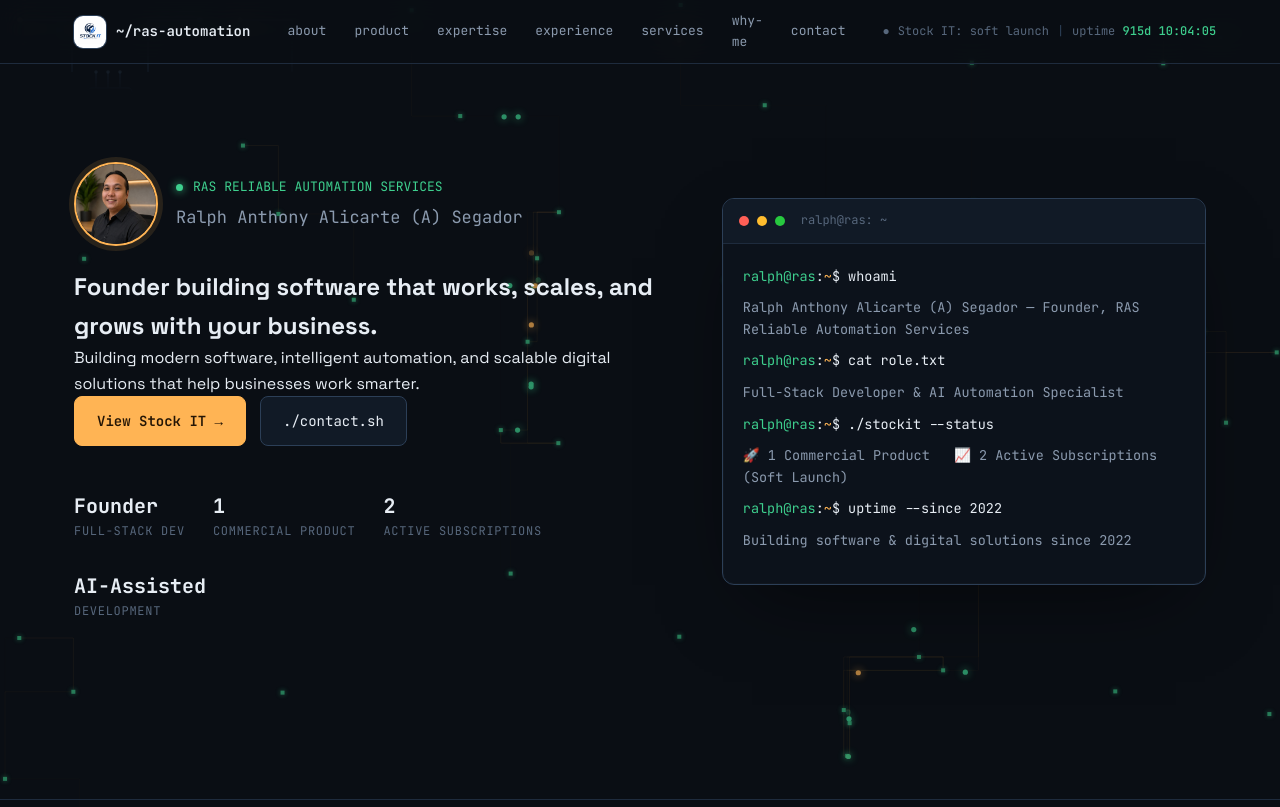
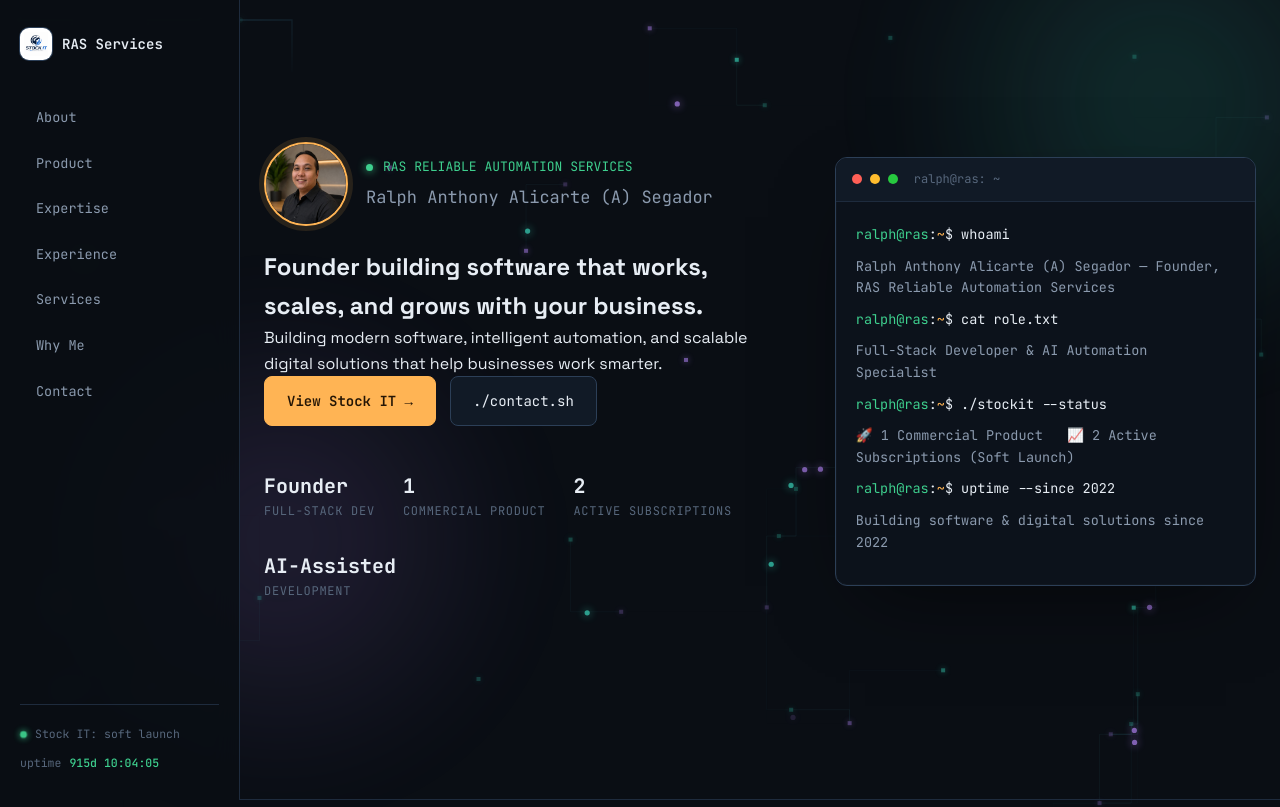
Before and after one commit to RASegador/My-Portfolio, a plain HTML site: page index.html in a window 1280 px wide. Shown: the top 807 px of the page. Drawn offline with Linux system fonts and the light colour scheme; animation ran at ten frames a second.

Commit message:
Sidebar nav, RAS Services branding, neon circuit theme

```diff
--- a/index.html
+++ b/index.html
@@ -28,13 +28,13 @@
     --sans:'Space Grotesk', -apple-system, BlinkMacSystemFont, sans-serif;
     --display:'Chakra Petch', var(--sans);
     --radius:10px;
-    --nav-h:64px;
+    --sidebar-w:240px;
     --maxw:1180px;
     --ease:cubic-bezier(.16,.84,.44,1);
   }
 
   *,*::before,*::after{box-sizing:border-box; margin:0; padding:0;}
-  html{scroll-behavior:smooth; scroll-padding-top:var(--nav-h);}
+  html{scroll-behavior:smooth; scroll-padding-top:20px;}
   body{
     background:var(--bg);
     color:var(--text-primary);
@@ -67,6 +67,15 @@
     animation:chipGlow 6s ease-in-out infinite;
   }
   @keyframes chipGlow{0%,100%{opacity:.5;}50%{opacity:.72;}}
+  .led{opacity:.18; animation-name:ledBlink; animation-timing-function:ease-in-out; animation-iteration-count:infinite;}
+  .led-teal{filter:drop-shadow(0 0 3px rgba(62,230,200,.9));}
+  .led-purple{filter:drop-shadow(0 0 3px rgba(185,138,255,.9));}
+  @keyframes ledBlink{0%,20%,26%,100%{opacity:.15;}23%{opacity:1;}}
+
+  .glow-orb{position:fixed; z-index:0; pointer-events:none; border-radius:50%; filter:blur(60px); animation:orbPulse 9s ease-in-out infinite;}
+  .glow-orb.orb-teal{top:-180px; right:-160px; width:560px; height:560px; background:radial-gradient(circle, rgba(62,230,200,0.22), transparent 70%);}
+  .glow-orb.orb-purple{top:35%; left:calc(var(--sidebar-w) - 220px); width:520px; height:520px; background:radial-gradient(circle, rgba(185,138,255,0.16), transparent 70%); animation-delay:2.5s;}
+  @keyframes orbPulse{0%,100%{opacity:.55;}50%{opacity:1;}}
 
   main, header, footer{position:relative; z-index:1;}
   section{padding:120px 0; border-bottom:1px solid var(--border);}
@@ -95,35 +104,43 @@
 
   @keyframes blink{0%,49%{opacity:1;}50%,100%{opacity:0;}}
 
-  /* status bar / nav */
-  .statusbar{position:fixed; top:0; left:0; right:0; z-index:50; height:var(--nav-h); background:rgba(10,14,20,0.72); backdrop-filter:blur(14px); border-bottom:1px solid var(--border);}
-  .statusbar-inner{max-width:var(--maxw); margin:0 auto; padding:0 24px; height:100%; display:flex; align-items:center; justify-content:space-between; gap:24px;}
+  /* sidebar nav */
+  .sidebar{
+    position:fixed; top:0; left:0; bottom:0; width:var(--sidebar-w); z-index:60;
+    background:rgba(10,14,20,0.88); backdrop-filter:blur(14px); border-right:1px solid var(--border);
+    display:flex; flex-direction:column; padding:28px 20px; gap:36px; overflow-y:auto;
+    transition:transform .3s var(--ease);
+  }
   .brand{font-family:var(--mono); font-weight:600; font-size:14px; display:flex; align-items:center; gap:10px; white-space:nowrap;}
   .brand .dot{width:8px; height:8px; border-radius:50%; background:var(--accent2); box-shadow:0 0 8px var(--accent2); animation:pulse 2.4s ease-in-out infinite;}
   @keyframes pulse{0%,100%{opacity:1; transform:scale(1);}50%{opacity:.55; transform:scale(.8);}}
 
-  .nav-links{display:flex; gap:2px; align-items:center;}
-  .nav-links a{font-family:var(--mono); font-size:13px; color:var(--text-secondary); padding:8px 13px; border-radius:6px; transition:color .2s, background .2s; position:relative;}
-  .nav-links a:hover{color:var(--text-primary); background:var(--surface);}
-  .nav-links a.active{color:var(--accent);}
-  .nav-links a.active::after{content:""; position:absolute; left:13px; right:13px; bottom:2px; height:2px; background:var(--accent);}
+  .side-nav{display:flex; flex-direction:column; gap:2px;}
+  .side-nav a{font-family:var(--mono); font-size:13.5px; color:var(--text-secondary); padding:11px 14px; border-radius:8px; border-left:2px solid transparent; transition:color .2s, background .2s, border-color .2s; white-space:nowrap;}
+  .side-nav a:hover{color:var(--text-primary); background:var(--surface);}
+  .side-nav a.active{color:var(--accent); background:var(--surface); border-left-color:var(--accent);}
 
-  .nav-status{display:flex; align-items:center; gap:8px; font-family:var(--mono); font-size:12px; color:var(--text-dim); white-space:nowrap;}
-  .nav-status b{color:var(--accent2); font-weight:500;}
+  .sidebar-status{margin-top:auto; padding-top:20px; border-top:1px solid var(--border); display:flex; flex-direction:column; gap:10px; font-family:var(--mono); font-size:11.5px; color:var(--text-dim);}
+  .sidebar-status .status-line{display:flex; align-items:center; gap:8px;}
+  .sidebar-status .dot{width:7px; height:7px; border-radius:50%; background:var(--accent2); box-shadow:0 0 8px var(--accent2); animation:pulse 2.4s ease-in-out infinite; flex-shrink:0;}
+  .sidebar-status b{color:var(--accent2); font-weight:500;}
 
-  .nav-toggle{display:none; width:38px; height:38px; border-radius:8px; border:1px solid var(--border); background:var(--surface); align-items:center; justify-content:center; flex-direction:column; gap:4px;}
-  .nav-toggle span{width:16px; height:2px; background:var(--text-primary); transition:transform .25s, opacity .25s;}
-  .nav-toggle.open span:nth-child(1){transform:translateY(6px) rotate(45deg);}
-  .nav-toggle.open span:nth-child(2){opacity:0;}
-  .nav-toggle.open span:nth-child(3){transform:translateY(-6px) rotate(-45deg);}
+  .sidebar-toggle{
+    display:none; position:fixed; top:18px; left:18px; z-index:70; width:42px; height:42px; border-radius:10px;
+    background:var(--surface); border:1px solid var(--border-bright); align-items:center; justify-content:center; flex-direction:column; gap:4px;
+  }
+  .sidebar-toggle span{width:18px; height:2px; background:var(--text-primary); transition:transform .25s, opacity .25s;}
+  .sidebar-toggle.open span:nth-child(1){transform:translateY(6px) rotate(45deg);}
+  .sidebar-toggle.open span:nth-child(2){opacity:0;}
+  .sidebar-toggle.open span:nth-child(3){transform:translateY(-6px) rotate(-45deg);}
 
-  .mobile-menu{display:none; position:fixed; top:var(--nav-h); left:0; right:0; z-index:49; background:var(--bg-elevated); border-bottom:1px solid var(--border); padding:12px; flex-direction:column; gap:2px; transform:translateY(-8px); opacity:0; pointer-events:none; transition:transform .25s var(--ease), opacity .25s var(--ease);}
-  .mobile-menu.open{transform:translateY(0); opacity:1; pointer-events:auto;}
-  .mobile-menu a{font-family:var(--mono); font-size:14px; padding:12px 14px; border-radius:8px; color:var(--text-secondary);}
-  .mobile-menu a:hover{background:var(--surface); color:var(--text-primary);}
+  .sidebar-backdrop{position:fixed; inset:0; z-index:55; background:rgba(0,0,0,.55); opacity:0; pointer-events:none; transition:opacity .3s;}
+  .sidebar-backdrop.show{opacity:1; pointer-events:auto;}
+
+  main, footer{margin-left:var(--sidebar-w);}
 
   /* hero */
-  #hero{min-height:100vh; display:flex; align-items:center; padding-top:calc(var(--nav-h) + 40px); border-bottom:1px solid var(--border);}
+  #hero{min-height:100vh; display:flex; align-items:center; padding-top:64px; border-bottom:1px solid var(--border);}
   .hero-grid{display:grid; grid-template-columns:1.1fr .9fr; gap:56px; align-items:center;}
   .hero-kicker{font-family:var(--mono); font-size:13px; color:var(--accent2); margin-bottom:18px; display:flex; align-items:center; gap:10px;}
   .hero-kicker .dot{width:7px; height:7px; border-radius:50%; background:var(--accent2); box-shadow:0 0 8px var(--accent2);}
@@ -311,10 +328,11 @@
     .contact-grid{grid-template-columns:1fr;}
     .feature-grid{grid-template-columns:repeat(2,1fr);}
     .why-grid{grid-template-columns:1fr;}
-    .nav-links{display:none;}
-    .nav-status{display:none;}
-    .nav-toggle{display:flex;}
-    .mobile-menu{display:flex;}
+    .sidebar{transform:translateX(-100%);}
+    .sidebar.open{transform:translateX(0);}
+    .sidebar-toggle{display:flex;}
+    main, footer{margin-left:0;}
+    #hero{padding-top:88px;}
     section{padding:88px 0;}
     .exp-panel{padding:30px; gap:28px;}
   }
@@ -339,66 +357,63 @@
 <svg class="circuit-bg" xmlns="http://www.w3.org/2000/svg" preserveAspectRatio="none" aria-hidden="true">
   <defs>
     <pattern id="circuitPattern" width="220" height="220" patternUnits="userSpaceOnUse">
-      <rect x="88" y="88" width="44" height="44" rx="4" fill="none" stroke="#2c4360" stroke-width="1.5"/>
-      <path d="M96 88 V72 M108 88 V72 M120 88 V72" stroke="#2c4360" stroke-width="1.3"/>
-      <path d="M96 132 V148 M108 132 V148 M120 132 V148" stroke="#2c4360" stroke-width="1.3"/>
-      <path d="M88 96 H72 M88 108 H72 M88 120 H72" stroke="#2c4360" stroke-width="1.3"/>
-      <path d="M132 96 H148 M132 108 H148 M132 120 H148" stroke="#2c4360" stroke-width="1.3"/>
-      <path d="M72 72 V20 H20" fill="none" stroke="#2c4360" stroke-width="1.3"/>
-      <path d="M148 72 V20 H200" fill="none" stroke="#2c4360" stroke-width="1.3"/>
-      <path d="M72 148 V200 H20" fill="none" stroke="#2c4360" stroke-width="1.3"/>
-      <path d="M148 148 V200 H200" fill="none" stroke="#2c4360" stroke-width="1.3"/>
-      <path d="M20 108 H0" stroke="#2c4360" stroke-width="1.3"/>
-      <path d="M200 108 H220" stroke="#2c4360" stroke-width="1.3"/>
-      <circle cx="20" cy="20" r="2.8" fill="#ffb454" opacity=".55"/>
-      <circle cx="200" cy="20" r="2.8" fill="#3ecf8e" opacity=".55"/>
-      <circle cx="20" cy="200" r="2.8" fill="#3ecf8e" opacity=".5"/>
-      <circle cx="200" cy="200" r="2.8" fill="#ffb454" opacity=".5"/>
-      <circle cx="96" cy="72" r="1.8" fill="#5a7a9a" opacity=".65"/>
-      <circle cx="108" cy="72" r="1.8" fill="#5a7a9a" opacity=".65"/>
-      <circle cx="120" cy="72" r="1.8" fill="#5a7a9a" opacity=".65"/>
-      <circle cx="96" cy="148" r="1.8" fill="#5a7a9a" opacity=".65"/>
-      <circle cx="108" cy="148" r="1.8" fill="#5a7a9a" opacity=".65"/>
-      <circle cx="120" cy="148" r="1.8" fill="#5a7a9a" opacity=".65"/>
+      <rect x="88" y="88" width="44" height="44" rx="4" fill="none" stroke="#204152" stroke-width="1.5"/>
+      <path d="M96 88 V72 M108 88 V72 M120 88 V72" stroke="#204152" stroke-width="1.3"/>
+      <path d="M96 132 V148 M108 132 V148 M120 132 V148" stroke="#204152" stroke-width="1.3"/>
+      <path d="M88 96 H72 M88 108 H72 M88 120 H72" stroke="#204152" stroke-width="1.3"/>
+      <path d="M132 96 H148 M132 108 H148 M132 120 H148" stroke="#204152" stroke-width="1.3"/>
+      <path d="M72 72 V20 H20" fill="none" stroke="#204152" stroke-width="1.3"/>
+      <path d="M148 72 V20 H200" fill="none" stroke="#204152" stroke-width="1.3"/>
+      <path d="M72 148 V200 H20" fill="none" stroke="#204152" stroke-width="1.3"/>
+      <path d="M148 148 V200 H200" fill="none" stroke="#204152" stroke-width="1.3"/>
+      <path d="M20 108 H0" stroke="#204152" stroke-width="1.3"/>
+      <path d="M200 108 H220" stroke="#204152" stroke-width="1.3"/>
+      <rect x="4" y="184" width="14" height="14" rx="2" fill="none" stroke="#204152" stroke-width="1.2"/>
+      <rect x="202" y="60" width="12" height="12" rx="2" fill="none" stroke="#204152" stroke-width="1.2"/>
+
+      <circle class="led led-teal" cx="20" cy="20" r="2.8" fill="#3ee6c8" style="animation-duration:4.2s; animation-delay:.2s"/>
+      <circle class="led led-purple" cx="200" cy="20" r="2.8" fill="#b98aff" style="animation-duration:3.4s; animation-delay:1.1s"/>
+      <circle class="led led-purple" cx="20" cy="200" r="2.8" fill="#b98aff" style="animation-duration:5s; animation-delay:.6s"/>
+      <circle class="led led-teal" cx="200" cy="200" r="2.8" fill="#3ee6c8" style="animation-duration:3.8s; animation-delay:1.6s"/>
+      <circle class="led led-teal" cx="96" cy="72" r="1.8" fill="#3ee6c8" style="animation-duration:2.8s; animation-delay:.4s"/>
+      <circle class="led led-purple" cx="108" cy="72" r="1.8" fill="#b98aff" style="animation-duration:3.2s; animation-delay:1.4s"/>
+      <circle class="led led-teal" cx="120" cy="72" r="1.8" fill="#3ee6c8" style="animation-duration:4.6s; animation-delay:.9s"/>
+      <circle class="led led-purple" cx="96" cy="148" r="1.8" fill="#b98aff" style="animation-duration:3.6s; animation-delay:.3s"/>
+      <circle class="led led-teal" cx="108" cy="148" r="1.8" fill="#3ee6c8" style="animation-duration:4s; animation-delay:1.8s"/>
+      <circle class="led led-purple" cx="120" cy="148" r="1.8" fill="#b98aff" style="animation-duration:2.6s; animation-delay:.7s"/>
+      <circle class="led led-teal" cx="11" cy="191" r="1.6" fill="#3ee6c8" style="animation-duration:3.1s; animation-delay:1.2s"/>
+      <circle class="led led-purple" cx="208" cy="66" r="1.6" fill="#b98aff" style="animation-duration:4.4s; animation-delay:.5s"/>
     </pattern>
   </defs>
   <rect width="100%" height="100%" fill="url(#circuitPattern)"/>
 </svg>
+<div class="glow-orb orb-teal"></div>
+<div class="glow-orb orb-purple"></div>
 
-<header class="statusbar">
-  <div class="statusbar-inner">
-    <a href="#hero" class="brand">
-      <span class="logo-badge"><img src="stockit-logo.png" alt="Stock IT by RAS logo"></span>
-      ~/ras-automation
-    </a>
-    <nav class="nav-links" id="navLinks">
-      <a href="#about">about</a>
-      <a href="#product">product</a>
-      <a href="#expertise">expertise</a>
-      <a href="#experience">experience</a>
-      <a href="#services">services</a>
-      <a href="#why">why-me</a>
-      <a href="#contact">contact</a>
-    </nav>
-    <div class="nav-status">
-      <span>●</span><span>Stock IT: soft launch</span>
-      <span style="color:var(--border-bright)">|</span>
-      <span>uptime <b id="uptimeCounter">00:00:00:00</b></span>
-    </div>
-    <button class="nav-toggle" id="navToggle" aria-label="Toggle menu">
-      <span></span><span></span><span></span>
-    </button>
+<button class="sidebar-toggle" id="sidebarToggle" aria-label="Toggle menu">
+  <span></span><span></span><span></span>
+</button>
+<div class="sidebar-backdrop" id="sidebarBackdrop"></div>
+
+<aside class="sidebar" id="sidebar">
+  <a href="#hero" class="brand">
+    <span class="logo-badge"><img src="stockit-logo.png" alt="Stock IT by RAS logo"></span>
+    RAS Services
+  </a>
+  <nav class="side-nav" id="navLinks">
+    <a href="#about">About</a>
+    <a href="#product">Product</a>
+    <a href="#expertise">Expertise</a>
+    <a href="#experience">Experience</a>
+    <a href="#services">Services</a>
+    <a href="#why">Why Me</a>
+    <a href="#contact">Contact</a>
+  </nav>
+  <div class="sidebar-status">
+    <div class="status-line"><span class="dot"></span>Stock IT: soft launch</div>
+    <div class="status-line">uptime <b id="uptimeCounter">00:00:00:00</b></div>
   </div>
-</header>
-<div class="mobile-menu" id="mobileMenu">
-  <a href="#about">about</a>
-  <a href="#product">product</a>
-  <a href="#expertise">expertise</a>
-  <a href="#experience">experience</a>
-  <a href="#services">services</a>
-  <a href="#why">why-me</a>
-  <a href="#contact">contact</a>
-</div>
+</aside>
 
 <main>
 
@@ -750,17 +765,22 @@
 (function(){
   var reduceMotion = window.matchMedia('(prefers-reduced-motion: reduce)').matches;
 
-  var navToggle = document.getElementById('navToggle');
-  var mobileMenu = document.getElementById('mobileMenu');
-  navToggle.addEventListener('click', function(){
-    navToggle.classList.toggle('open');
-    mobileMenu.classList.toggle('open');
+  var sidebarToggle = document.getElementById('sidebarToggle');
+  var sidebar = document.getElementById('sidebar');
+  var sidebarBackdrop = document.getElementById('sidebarBackdrop');
+  function closeSidebar(){
+    sidebarToggle.classList.remove('open');
+    sidebar.classList.remove('open');
+    sidebarBackdrop.classList.remove('show');
+  }
+  sidebarToggle.addEventListener('click', function(){
+    var isOpen = sidebar.classList.toggle('open');
+    sidebarToggle.classList.toggle('open', isOpen);
+    sidebarBackdrop.classList.toggle('show', isOpen);
   });
-  mobileMenu.querySelectorAll('a').forEach(function(a){
-    a.addEventListener('click', function(){
-      navToggle.classList.remove('open');
-      mobileMenu.classList.remove('open');
-    });
+  sidebarBackdrop.addEventListener('click', closeSidebar);
+  sidebar.querySelectorAll('.side-nav a').forEach(function(a){
+    a.addEventListener('click', closeSidebar);
   });
 
   var sections = document.querySelectorAll('main section[id]');
@@ -769,7 +789,7 @@
     sections.forEach(function(sec){
       var top = sec.offsetTop, bottom = top + sec.offsetHeight;
       var id = sec.getAttribute('id');
-      var link = document.querySelector('.nav-links a[href="#' + id + '"]');
+      var link = document.querySelector('.side-nav a[href="#' + id + '"]');
       if(!link) return;
       if(pos >= top && pos < bottom){ link.classList.add('active'); }
       else{ link.classList.remove('active'); }
@@ -900,7 +920,10 @@
         x: Math.random()*W,
         y: Math.random()*Math.min(H, window.innerHeight*1.4),
         vx: (Math.random()-0.5)*0.18,
-        vy: (Math.random()-0.5)*0.18
+        vy: (Math.random()-0.5)*0.18,
+        blinkSpeed: 1.2 + Math.random()*2.2,
+        blinkPhase: Math.random()*Math.PI*2,
+        color: Math.random() > 0.55 ? '62,230,200' : '185,138,255'
       });
     }
     pulses = [];
@@ -908,11 +931,12 @@
   function maybeSpawnPulse(a, b){
     if(pulses.length > 22) return;
     if(Math.random() > 0.006) return;
-    pulses.push({ax:a.x, ay:a.y, bx:b.x, by:b.y, t:0, color: Math.random() > 0.5 ? '255,180,84' : '62,207,142'});
+    pulses.push({ax:a.x, ay:a.y, bx:b.x, by:b.y, t:0, color: Math.random() > 0.5 ? '62,230,200' : '185,138,255'});
   }
   function draw(){
     ctx.clearRect(0,0,W,H);
     var viewTop = window.scrollY, viewBottom = viewTop + window.innerHeight + 200;
+    var now = performance.now()/1000;
     for(var i=0;i<nodes.length;i++){
       var n = nodes[i];
       n.x += n.vx; n.y += n.vy;
@@ -927,8 +951,8 @@
         if(a.y < viewTop-160 || a.y > viewBottom || b.y < viewTop-160 || b.y > viewBottom) continue;
         var dx = a.x-b.x, dy = a.y-b.y, d = Math.sqrt(dx*dx+dy*dy);
         if(d < MAX_DIST){
-          var alpha = 0.16*(1-d/MAX_DIST);
-          ctx.strokeStyle = 'rgba(255,180,84,' + alpha + ')';
+          var alpha = 0.15*(1-d/MAX_DIST);
+          ctx.strokeStyle = 'rgba(90,180,190,' + alpha + ')';
           ctx.lineWidth = 1;
           ctx.beginPath();
           ctx.moveTo(a.x, a.y);
@@ -939,14 +963,15 @@
         }
       }
     }
-    /* pads (small squares) */
+    /* blinking pads (small squares acting like LEDs) */
     for(var i=0;i<nodes.length;i++){
       var n = nodes[i];
       if(n.y < viewTop-160 || n.y > viewBottom) continue;
+      var flicker = 0.35 + 0.65*Math.max(0, Math.sin(now*n.blinkSpeed + n.blinkPhase));
       ctx.save();
-      ctx.shadowColor = 'rgba(62,207,142,0.9)';
-      ctx.shadowBlur = 5;
-      ctx.fillStyle = 'rgba(62,207,142,0.75)';
+      ctx.shadowColor = 'rgba(' + n.color + ',0.95)';
+      ctx.shadowBlur = 6;
+      ctx.fillStyle = 'rgba(' + n.color + ',' + (0.85*flicker) + ')';
       ctx.fillRect(n.x-2, n.y-2, 4, 4);
       ctx.restore();
     }
```
